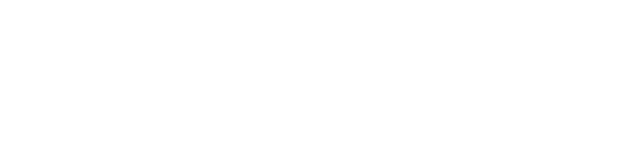
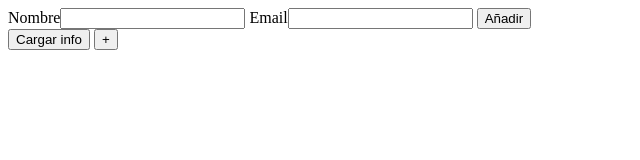
Before and after one commit to DesireeCSilva/Taller_CRUD, a website: page index.html in a window 1280 px wide. Shown: the whole page, without its empty margins (0-640 px from the left). Drawn offline with Linux system fonts and the light colour scheme.

Commit message:
create branch develop

```diff
--- a/index.html
+++ b/index.html
@@ -6,7 +6,17 @@
     <link rel="stylesheet" href="./src/styles.css">
     <title>Mis Series</title>
 </head>
-<body>
-<script src="./src/services.js"></script>
-</body>
+    <body>
+        <form id="users-form">
+            <label for="new-name">Nombre</label><input type="text" id="new-name">
+            <label for="new-email">Email</label><input type="text" id="new-email">
+            <button type="submit" onclick="createUser()">Añadir</button>
+        </form>
+        <button onclick="printUsers()">Cargar info</button>
+        <button onclick="postUser()">+</button>
+        <section id="user-list">
+
+        </section>
+        <script src="./src/services.js"></script>
+    </body>
 </html>
```
